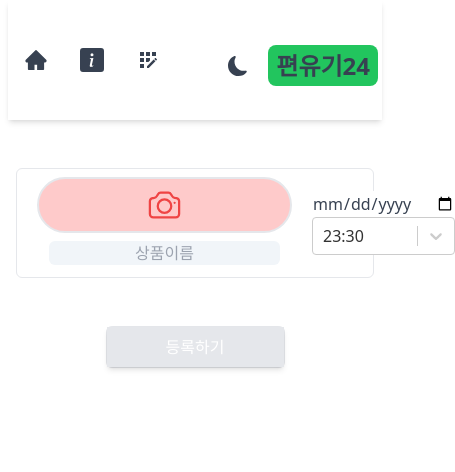
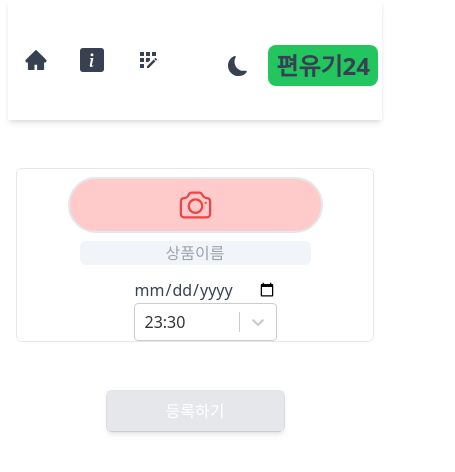
Before and after one commit to ystgd07/store-supporter, a Next.js app in the folder my-app/: page /enroll in a window 390 px wide. Shown: the top 472 px of the page, 455 px wide, since content can reach past the window. Built offline with nearby package versions, Linux system fonts and the light colour scheme; no server answers.

Commit message:
편유기 v1.1 - 모바일 시 등록 페이지 ui 깨짐 수정

```diff
--- a/my-app/src/app/enroll/page.tsx
+++ b/my-app/src/app/enroll/page.tsx
@@ -84,7 +84,7 @@ export default function Enroll() {
     return (
         <div className="flex flex-wrap items-center justify-center max-w-6xl p-4 mx-auto space-y-4 md:pt-8 md:flex-row md:space-x-6">
             {/* TODO: div 태그 추후 컴포넌트화 필요 */}
-            <div className="flex items-center justify-between w-full max-w-2xl px-5 mx-auto my-8 align-baseline bg-white border rounded-md">
+            <div className="flex flex-col items-center justify-between w-full max-w-2xl px-5 mx-auto my-8 align-baseline bg-white border rounded-md lg:flex-row xl:flex-row md:flex-row 2xl:flex-row">
                 <div className="flex flex-col flex-1">
                     {selectedFile ? (
                         <Image
@@ -110,6 +110,7 @@ export default function Enroll() {
                         placeholder="상품이름"
                     />
                 </div>
+                {/* //TODO: 모바일 접속 시 화면 깨짐 -> 아래의 div영역의 최대 사이즈를 조절해야함  */}
                 <div className="flex flex-col justify-between flex-1 h-full ml-5">
                     <input
                         placeholder="enroll Date"
--- a/my-app/src/components/Post.tsx
+++ b/my-app/src/components/Post.tsx
@@ -5,6 +5,7 @@ import utc from 'dayjs/plugin/utc';
 import timezone from 'dayjs/plugin/timezone';
 import { useSelector } from 'react-redux';
 import { ClockIcon } from '@heroicons/react/24/outline';
+
 interface PostProps {
     caption: string;
     image: string;
@@ -16,13 +17,18 @@ interface PostProps {
 
 export default function Post({ caption, image, expireTime, timestamp, date }: PostProps) {
     let flag = false;
+
     dayjs.extend(utc);
     dayjs.extend(timezone);
+
     const month = useSelector((state: { post: { month: number } }) => {
         return state.post.month;
     });
+
     const day = dayjs().format('DD');
+
     const expire = dayjs.tz(`${date} ${expireTime}`, 'YYYY-MM-DD HH:mm', 'Asia/Seoul');
+
     const now = dayjs().tz();
 
     if (now.isAfter(expire)) flag = true;
```
